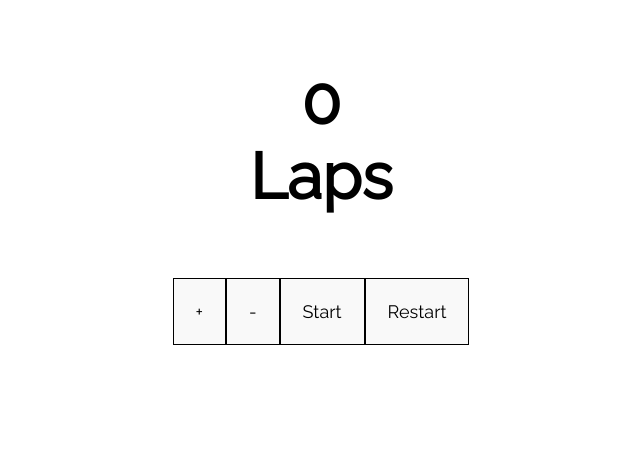
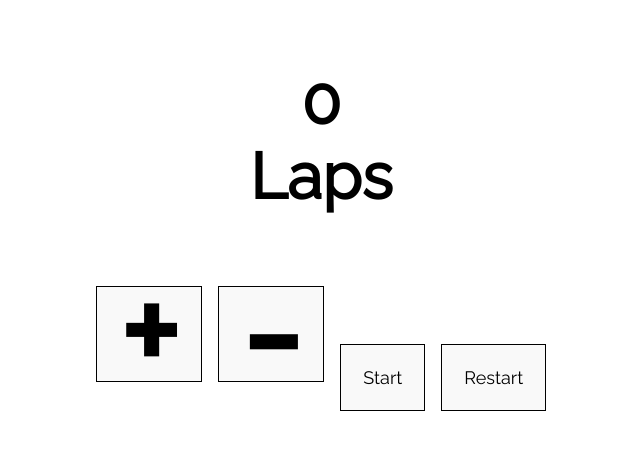
Before and after one commit to moisesrmartins/React_2_Contador_Voltas, a React (Create React App) app in the folder contador_de_voltas/: page / in a window 1280 px wide. Shown: the top 450 px of the page, without its empty margins (319-959 px from the left). Built offline with nearby package versions, Linux system fonts and the light colour scheme.

Commit message:
React_2_Contador_Voltas Parte 18: Ajustes no Button.js e adição e estilização do bigger

```diff
--- a/contador_de_voltas/src/App.js
+++ b/contador_de_voltas/src/App.js
@@ -40,8 +40,8 @@ function App() {
   return (
     <div>
       <ShowLaps laps = {numLap}/>
-      <Button text = "+" onClick = {increment}/>
-      <Button text = "-" onClick = {decrement}/>
+      <Button text = "+" className="bigger" onClick = {increment}/>
+      <Button text = "-" className="bigger" onClick = {decrement}/>
       {
         numLap > 0 &&
         <ShowTime time = {Math.round(time/numLap)}/>
--- a/contador_de_voltas/src/Button.js
+++ b/contador_de_voltas/src/Button.js
@@ -1,5 +1,5 @@
 import React from "react";
 
-const Button = (props) => <button onClick = {props.onClick}>{props.text}</button>;
+const Button = (props) => <button {...props} > {props.text}</button>;
 
 export default Button
--- a/contador_de_voltas/src/style.css
+++ b/contador_de_voltas/src/style.css
@@ -19,9 +19,16 @@ button {
     border: 1px solid black;
     font-size: 18px;
     padding: 22px;
+    margin: 8px;
 }
 
 .time-span {
     font-weight: bold;
     font-size: 64px;
 }
+
+.bigger {
+    font-size: 144px;
+    font-weight: bold;
+    line-height: 50px;
+}
```
